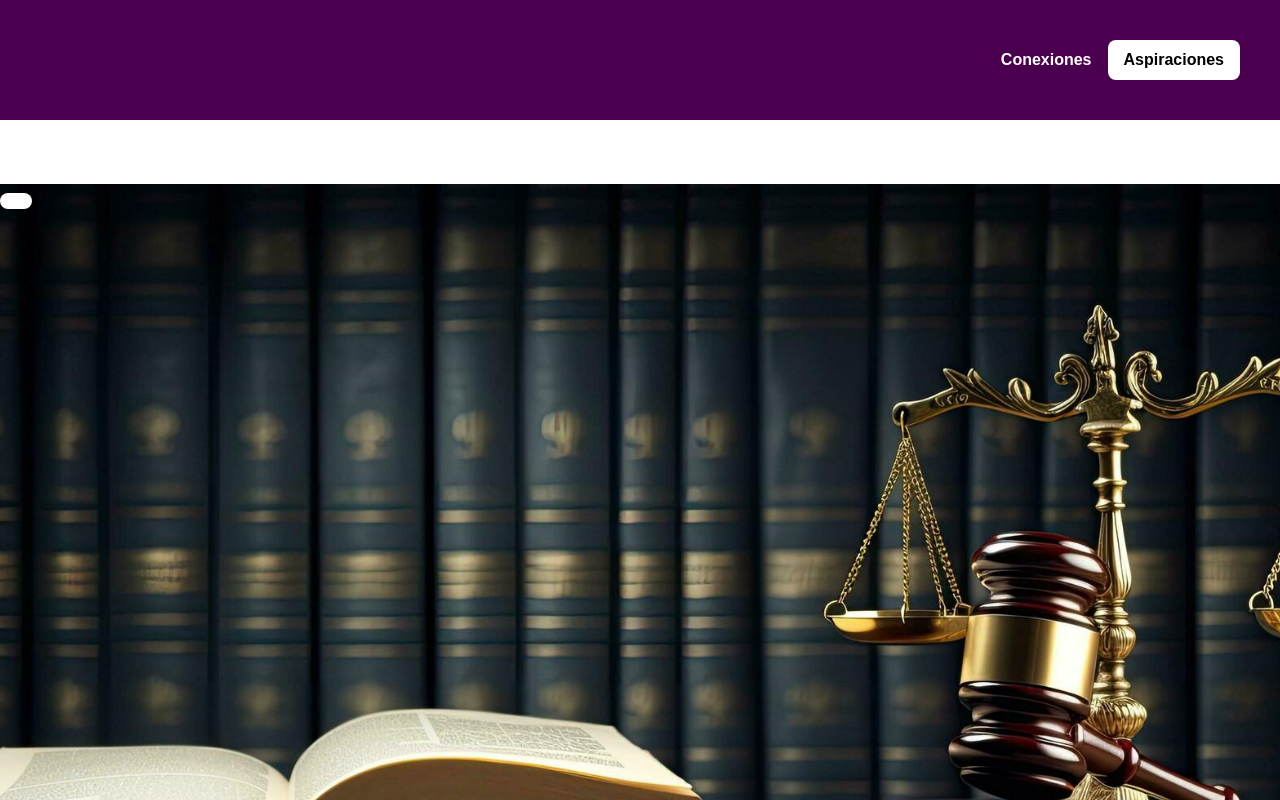
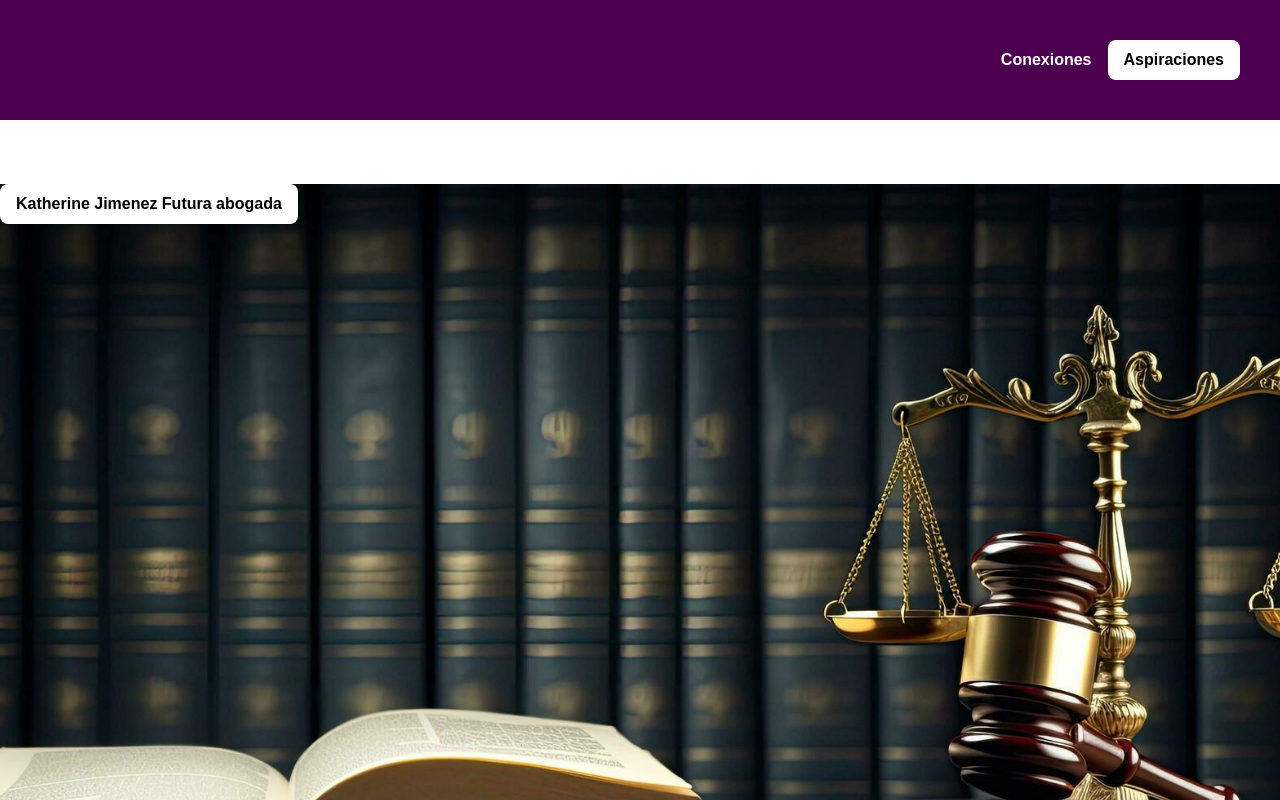
Before and after one commit to Kathy-Jim/My-portfolio, a Next.js app: page / in a window 1280 px wide. Shown: the top 800 px of the page. Built offline with nearby package versions, Linux system fonts and the light colour scheme.

Commit message:
Edición

```diff
--- a/src/app/page.tsx
+++ b/src/app/page.tsx
@@ -19,7 +19,9 @@ export default function Home() {
         style={{ backgroundImage: "url('/img/back_ground.jpg')" }}
       >
 
-        <button className="bg-white text-black py-2 px-4 rounded-lg font-bold"></button>
+        <button className="bg-white text-black py-2 px-4 rounded-lg font-bold">Katherine Jimenez
+          Futura abogada
+        </button>
 
       </div>
     </>
```
